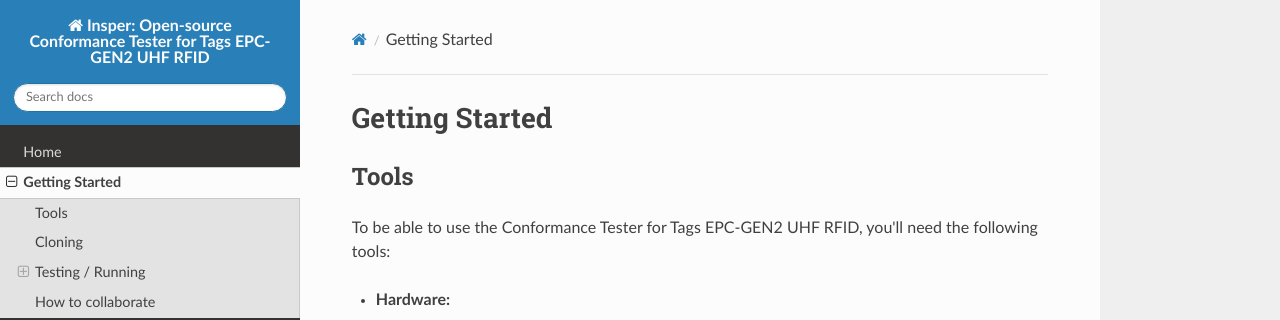
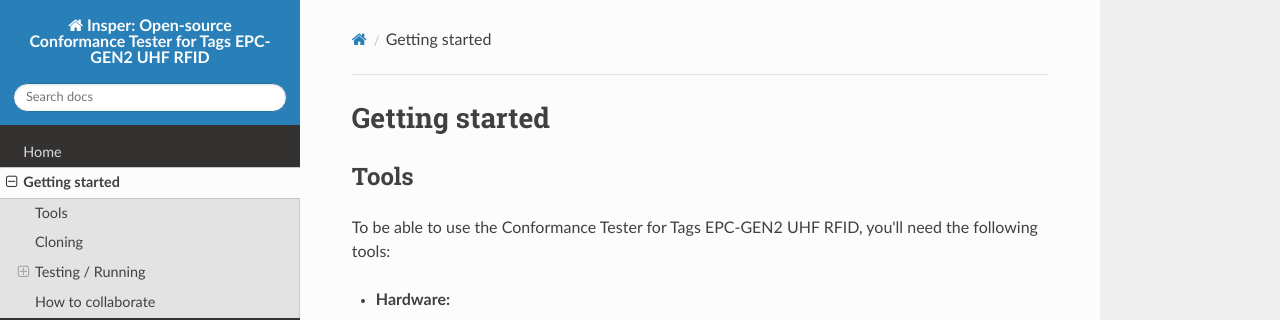
Before and after one commit to pfeinsper/21b-indago-rfid-conformance-tester, an MkDocs documentation site: the page built from docs-src/getting_started.md, in a window 1280 px wide and 900 px high. Shown: the top 320 px of the window. Built offline with MkDocs 1.6.1, drawn with Linux system fonts in a browser that asks for light colours; nearby versions of some CDN libraries.

```diff
--- a/docs-src/getting_started.md
+++ b/docs-src/getting_started.md
@@ -1,4 +1,4 @@
-# Getting Started
+# Getting started
 
 ## Tools
 
```
Also changed, not shown: other parts of docs-src/getting_started.md (+1 -1 lines).
